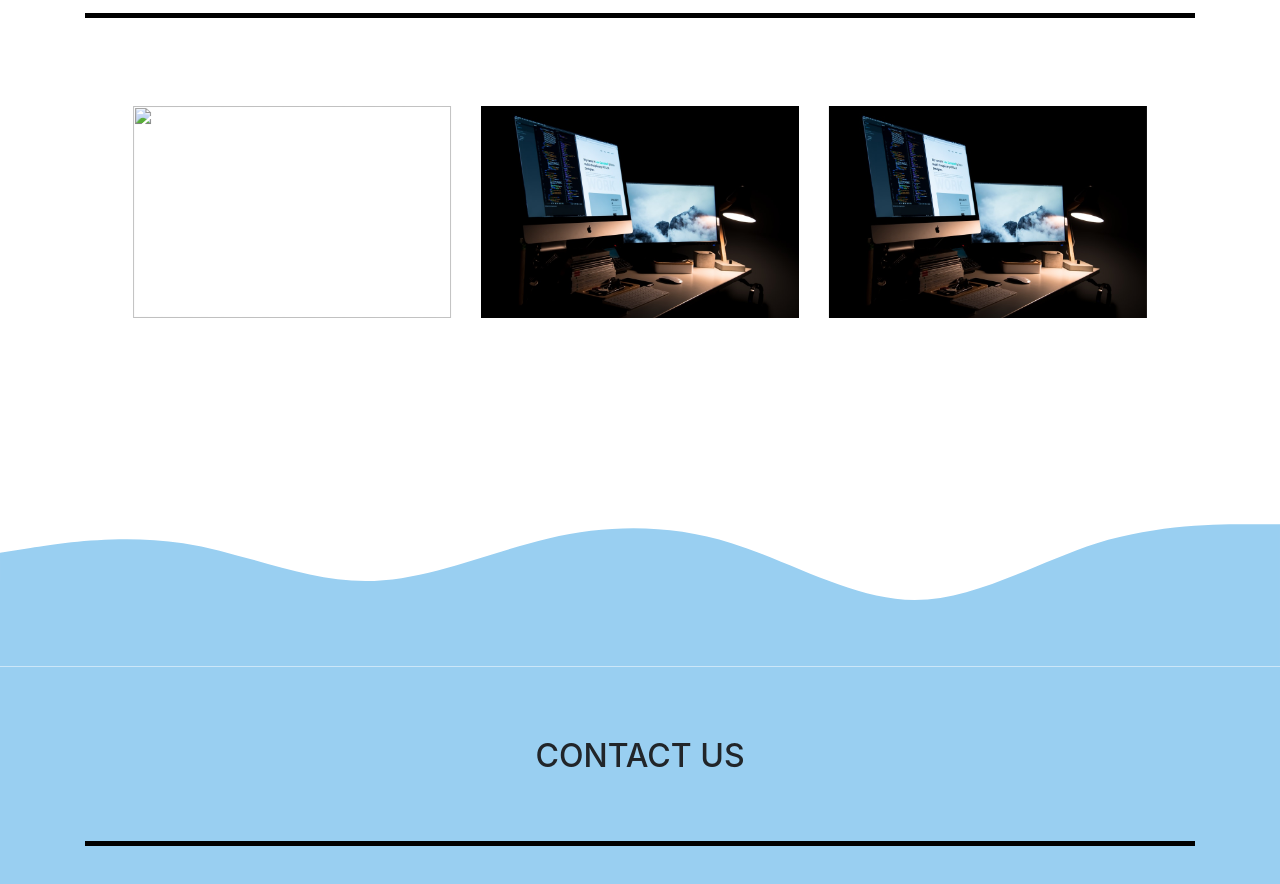
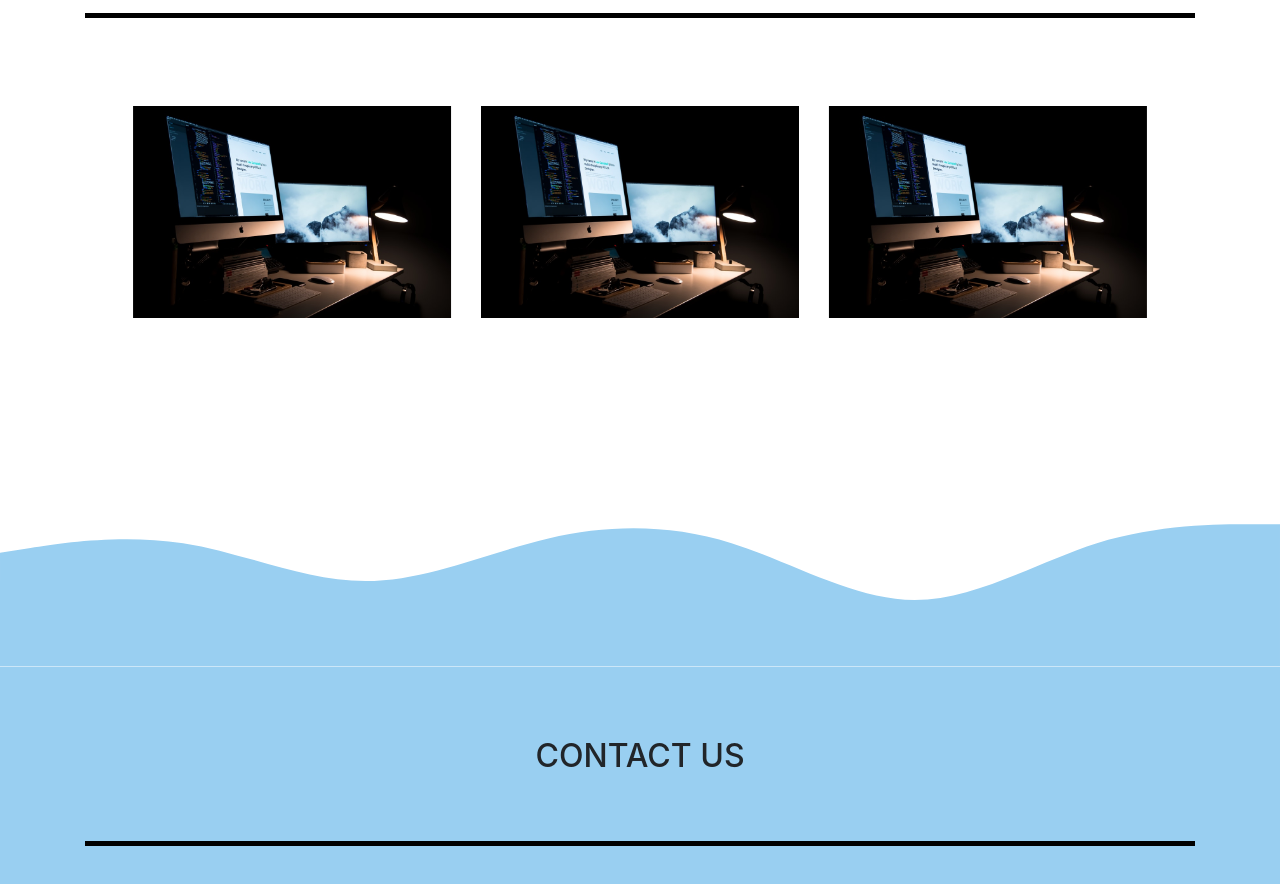
Before and after one commit to rafly-tech/sample, a plain HTML site: page index.html in a window 1280 px wide. Shown: the part 3672-4556 px from the top of the page. Drawn offline with nearby package versions, Linux system fonts and the light colour scheme.

Commit message:
Update index.html

```diff
--- a/index.html
+++ b/index.html
@@ -300,7 +300,7 @@
             <div class="row mt-4">
                 <div class="items col-md-4 mb-3 ">
                     <a href="web.jfif" class="fancybox" data-fancybox="galerry1">
-                        <img src="iweb.jfif" width="100%" height="100%" data-aos="flip-left"
+                        <img src="web.jfif" width="100%" height="100%" data-aos="flip-left"
                             data-aos-duration="3000">
                     </a>
                 </div>
```
